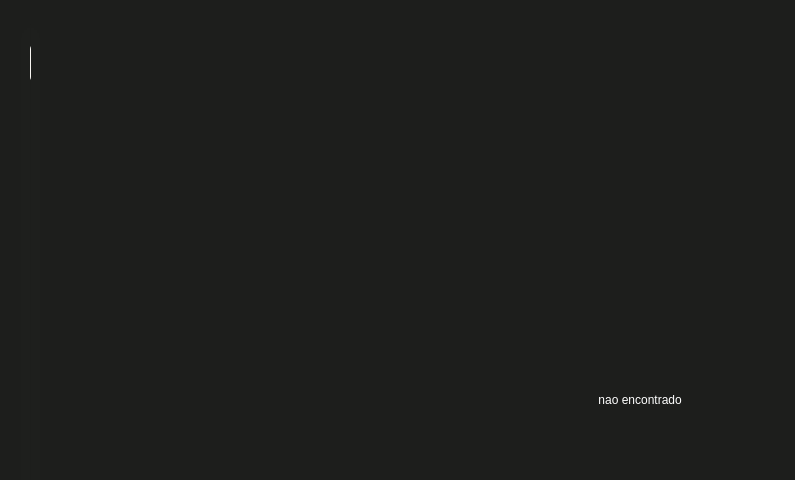
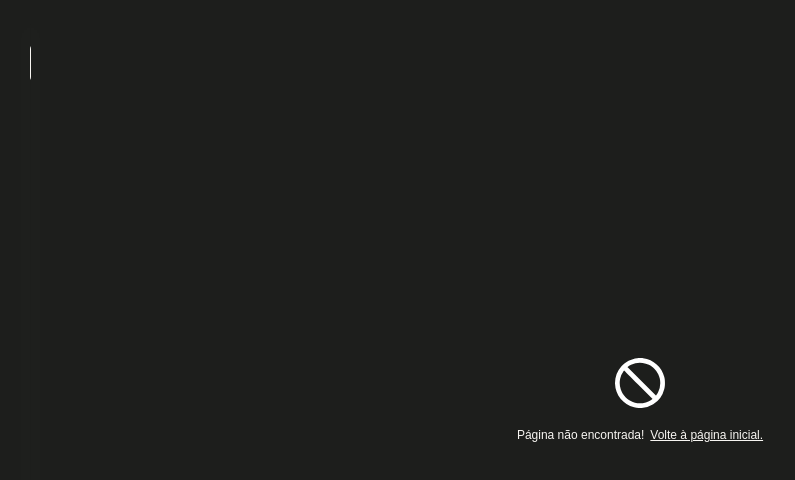
Before and after one commit to GitCoffee-hackathon2025/hackathon-frontend, a Vue app: page /configuracoes/pagina-inicial in a window 1280 px wide. Shown: the top 480 px of the page, without its empty margins (0-795 px from the left). Built offline with nearby package versions, Linux system fonts and the light colour scheme.

Commit message:
FEAT: Estilização de página "Não encontrada" (#29)

```diff
--- a/src/views/PaginaNaoEncontrada.vue
+++ b/src/views/PaginaNaoEncontrada.vue
@@ -1,3 +1,47 @@
 <template>
-  <div>nao encontrado</div>
+  <div>
+    <svg xmlns="http://www.w3.org/2000/svg" width="16" height="16" viewBox="0 0 16 16">
+      <path
+        fill="currentColor"
+        fill-rule="evenodd"
+        d="m7.493.015l-.386.04c-1.873.187-3.76 1.153-5.036 2.579C.66 4.211-.057 6.168.009 8.253c.115 3.601 2.59 6.65 6.101 7.518a8.03 8.03 0 0 0 6.117-.98a8 8 0 0 0 3.544-4.904c.172-.701.212-1.058.212-1.887s-.04-1.186-.212-1.887C14.979 2.878 12.315.498 9 .064C8.716.027 7.683-.006 7.493.015m1.36 1.548a6.3 6.3 0 0 1 1.987.597c.698.34 1.18.686 1.747 1.253A6 6 0 0 1 13.84 5.16c.445.915.646 1.798.646 2.84a6.2 6.2 0 0 1-.66 2.867c-.172.351-.519.914-.681 1.105l-.055.065l-4.563-4.564L3.963 2.91l.065-.055c.191-.162.754-.509 1.105-.681a6.44 6.44 0 0 1 3.72-.611M7.48 8.534l4.56 4.561l-.067.053a7.7 7.7 0 0 1-1.106.68a6.8 6.8 0 0 1-1.987.616c-.424.065-1.336.065-1.76 0c-1.948-.296-3.592-1.359-4.627-2.993a7.5 7.5 0 0 1-.634-1.332a6.6 6.6 0 0 1-.189-3.584a6.8 6.8 0 0 1 1.096-2.388c.07-.095.133-.173.141-.173s2.065 2.052 4.573 4.56"
+      />
+    </svg>
+    <div class="link">
+      <p>Página não encontrada!</p>
+      <router-link to="/">Volte à página inicial.</router-link>
+    </div>
+  </div>
 </template>
+
+<style scoped lang="scss">
+div {
+  display: flex;
+  flex-direction: column;
+  align-items: center;
+  justify-content: center;
+  gap: 20px;
+
+  svg {
+    fill: var(--branco);
+    width: 50px;
+    height: 50px;
+  }
+  div.link {
+    display: flex;
+    flex-direction: row;
+    align-items: center;
+    justify-content: center;
+    gap: 6px;
+    a {
+      font-size: var(--texto-gg);
+      color: var(--branco);
+    }
+
+    p {
+      font-size: var(--texto-gg);
+      color: var(--branco);
+    }
+  }
+}
+</style>
```
